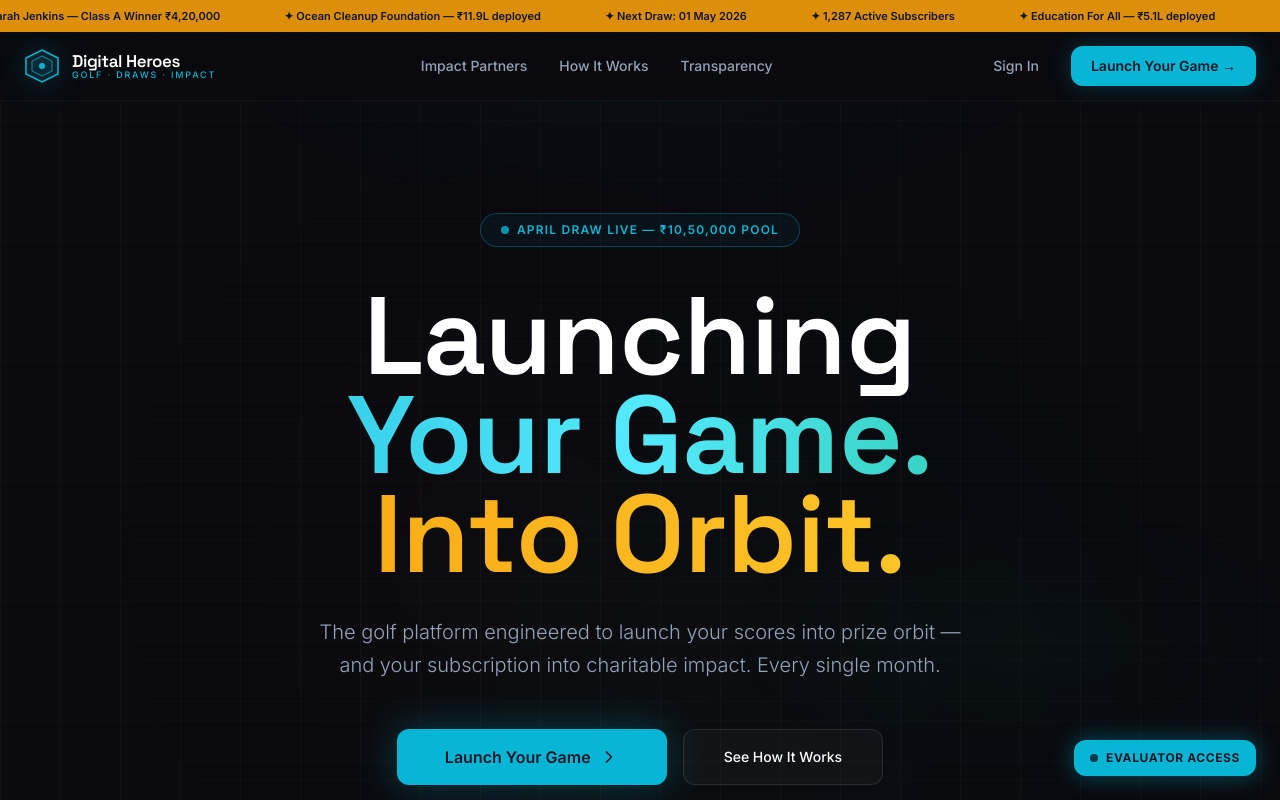
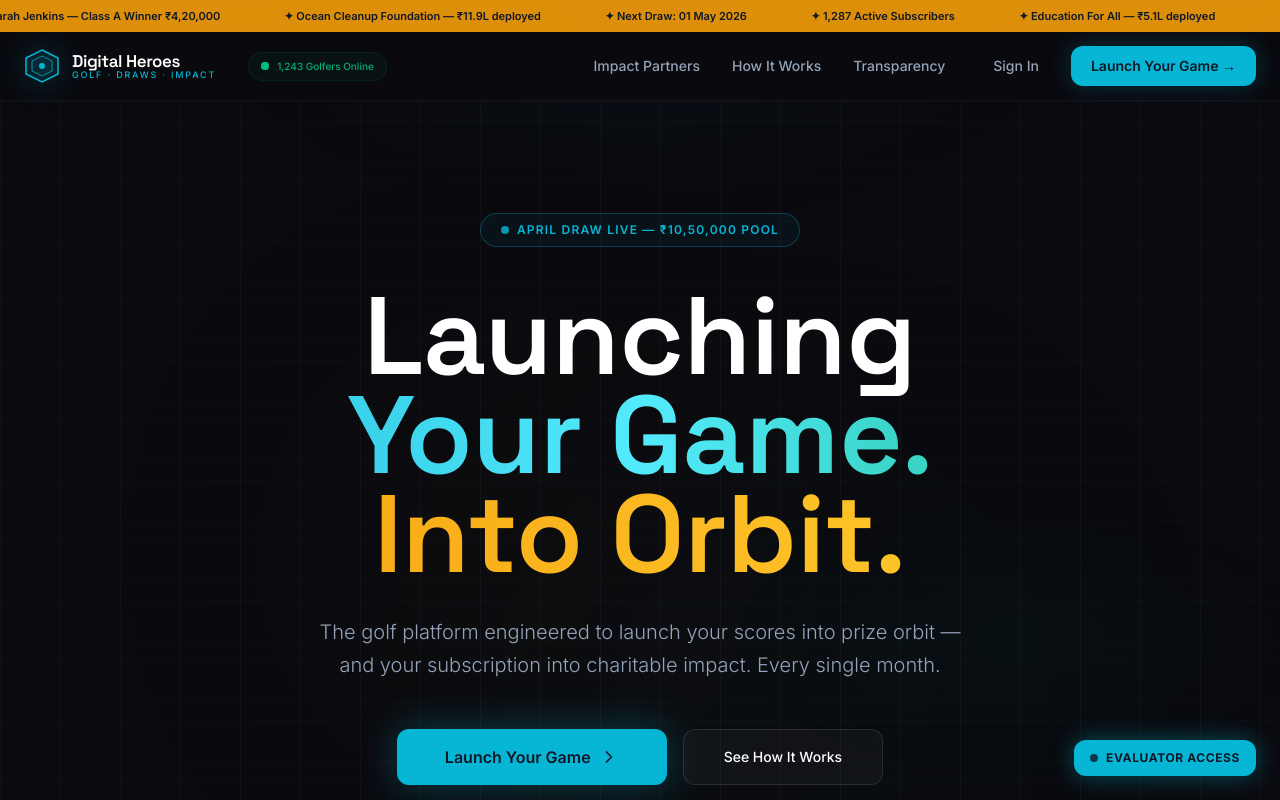
Before and after one commit to ayushshukla1807/digital-heroes, a Next.js app: page / in a window 1280 px wide. Shown: the top 800 px of the page. Built offline with nearby package versions, Linux system fonts and the light colour scheme.

Commit message:
feat: custom orbital 404 page + live active user pulse in navbar

```diff
--- /dev/null
+++ b/src/app/not-found.tsx
@@ -0,0 +1,55 @@
+"use client"
+
+import Link from "next/link"
+import { motion } from "framer-motion"
+import { Button } from "@/components/ui/button"
+import { Hexagon, ArrowLeft, Orbit } from "lucide-react"
+
+export default function NotFound() {
+  return (
+    <div className="min-h-[80vh] flex flex-col items-center justify-center p-6 text-center relative overflow-hidden">
+      {/* Background Orbits */}
+      <div className="absolute inset-0 flex items-center justify-center pointer-events-none opacity-20">
+        <div className="w-[400px] h-[400px] rounded-full border border-[#06b6d4]/30 animate-[spin_10s_linear_infinite]" />
+        <div className="absolute w-[600px] h-[600px] rounded-full border border-amber-500/20 animate-[spin_15s_linear_infinite_reverse]" />
+      </div>
+
+      <motion.div
+        initial={{ opacity: 0, scale: 0.9 }}
+        animate={{ opacity: 1, scale: 1 }}
+        transition={{ duration: 0.5 }}
+        className="relative z-10 flex flex-col items-center"
+      >
+        <div className="mb-6 relative flex items-center justify-center">
+          <Hexagon className="w-20 h-20 text-[#06b6d4] stroke-[1]" />
+          <Orbit className="absolute w-8 h-8 text-amber-500 animate-pulse" />
+        </div>
+
+        <h1 className="text-[120px] leading-none font-display font-bold text-transparent bg-clip-text bg-gradient-to-b from-white to-white/20 mb-4">
+          404
+        </h1>
+
+        <h2 className="text-2xl font-display font-semibold text-white mb-3">
+          Lost in Orbit
+        </h2>
+
+        <p className="text-[var(--color-text-secondary)] max-w-md mx-auto mb-8 font-light">
+          We couldn't find the page you're looking for. It might have been moved, deleted, or never existed in this sector.
+        </p>
+
+        <div className="flex items-center gap-4">
+          <Link href="/">
+            <Button className="h-12 px-6 rounded-xl bg-white/[0.05] border border-white/10 hover:bg-white/10 text-white font-medium transition-all">
+              <ArrowLeft className="w-4 h-4 mr-2" /> Return to Base
+            </Button>
+          </Link>
+          <Link href="/dashboard">
+            <Button className="h-12 px-6 rounded-xl bg-[#06b6d4] hover:bg-[#0891b2] text-gray-900 font-bold shadow-[0_0_20px_rgba(6,182,212,0.3)] transition-all">
+              Launch Dashboard
+            </Button>
+          </Link>
+        </div>
+      </motion.div>
+    </div>
+  )
+}
--- a/src/components/layout/Navbar.tsx
+++ b/src/components/layout/Navbar.tsx
@@ -1,9 +1,20 @@
 "use client"
 
 import Link from 'next/link'
+import { useEffect, useState } from 'react'
 import { Button } from '@/components/ui/button'
 
 export function Navbar() {
+  const [onlineUsers, setOnlineUsers] = useState(1243)
+
+  useEffect(() => {
+    // Simulate live fluctuating active users
+    const interval = setInterval(() => {
+      setOnlineUsers(prev => prev + Math.floor(Math.random() * 5) - 2)
+    }, 8000)
+    return () => clearInterval(interval)
+  }, [])
+
   return (
     <nav className="sticky top-[32px] z-40 w-full border-b border-[var(--color-border)] bg-[rgba(10,10,15,0.85)] backdrop-blur-2xl">
       <div className="container mx-auto flex h-[68px] items-center justify-between px-6">
@@ -23,7 +34,18 @@ export function Navbar() {
           </div>
         </Link>
 
-        <div className="hidden md:flex items-center gap-8">
+        {/* Live Pulse */}
+        <div className="hidden lg:flex items-center gap-2 px-3 py-1.5 rounded-full border border-emerald-500/10 bg-emerald-500/5 cursor-default group ml-8">
+          <span className="relative flex h-2 w-2">
+            <span className="animate-ping absolute inline-flex h-full w-full rounded-full bg-emerald-400 opacity-75"></span>
+            <span className="relative inline-flex rounded-full h-2 w-2 bg-emerald-500"></span>
+          </span>
+          <span className="text-[10px] font-medium text-emerald-400/80 group-hover:text-emerald-400 transition-colors">
+            {onlineUsers.toLocaleString()} Golfers Online
+          </span>
+        </div>
+
+        <div className="hidden md:flex items-center gap-8 ml-auto mr-8">
           <Link href="/charities" className="text-sm font-medium text-[var(--color-text-secondary)] hover:text-white transition-colors">
             Impact Partners
           </Link>
```
